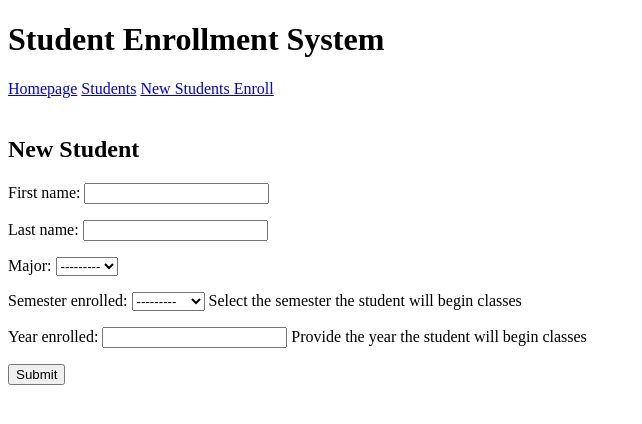
After one commit to gerald-guerrero/student_enrollment, a Django app: page /students/create/ in a window 1280 px wide. The commit adds this page. Shown: the top 424 px of the page, without its empty margins (0-642 px from the left). Run offline with Django 5.2, Linux system fonts and the light colour scheme; data that the repository does not hold is empty.

Commit message:
Add create view feature for student app

```diff
--- a/myproject/myapp/models.py
+++ b/myproject/myapp/models.py
@@ -2,6 +2,7 @@ from django.db import models
 from django.db.models.signals import m2m_changed
 from django.dispatch import receiver
 from django.core.exceptions import ValidationError
+from django.urls import reverse
 
 class Semesters(models.TextChoices):
     """
@@ -37,6 +38,9 @@ class Student(models.Model):
 
     def __str__(self):
         return f"({self.id}) {self.first_name } {self.last_name}"
+
+    def get_absolute_url(self):
+        return reverse("student_detail", kwargs={"pk": self.pk})
 
 class Professor(models.Model):
     """
--- a/myproject/student_records/urls.py
+++ b/myproject/student_records/urls.py
@@ -3,5 +3,6 @@ from . import views
 
 urlpatterns = [
     path('', views.StudentListView.as_view(), name='student_list'),
-    path('<int:pk>', views.StudentDetailView.as_view(), name='student_detail')
+    path('<int:pk>', views.StudentDetailView.as_view(), name='student_detail'),
+    path('create/', views.StudentCreateView.as_view(), name='student_create'),
 ]
--- a/myproject/student_records/views.py
+++ b/myproject/student_records/views.py
@@ -11,3 +11,8 @@ class StudentListView(ListView):
 class StudentDetailView(DeleteView):
     model = Student
     template_name = 'student_records/student_detail.html'
+
+class StudentCreateView(CreateView):
+    model = Student
+    fields = ['first_name', 'last_name', 'major', 'semester_enrolled', 'year_enrolled']
+    template_name = 'student_records/student_create.html'
--- a/myproject/templates/base.html
+++ b/myproject/templates/base.html
@@ -15,6 +15,7 @@
     <nav>
         <a href="{% url 'homepage' %}">Homepage</a>
         <a href="{% url 'student_list' %}">Students</a>
+        <a href="{% url 'student_create' %}">New Students Enroll</a>
     </nav>
     <br>
     {% block content %}
--- /dev/null
+++ b/myproject/templates/student_records/student_create.html
@@ -0,0 +1,10 @@
+{% extends "base.html" %}
+{% block content %}
+    <h2>New Student</h2>
+
+    <form method="post">
+        {{ form.as_p }}
+        {% csrf_token %}
+        <button type="submit">Submit</button>
+    </form>
+{% endblock %}
```
